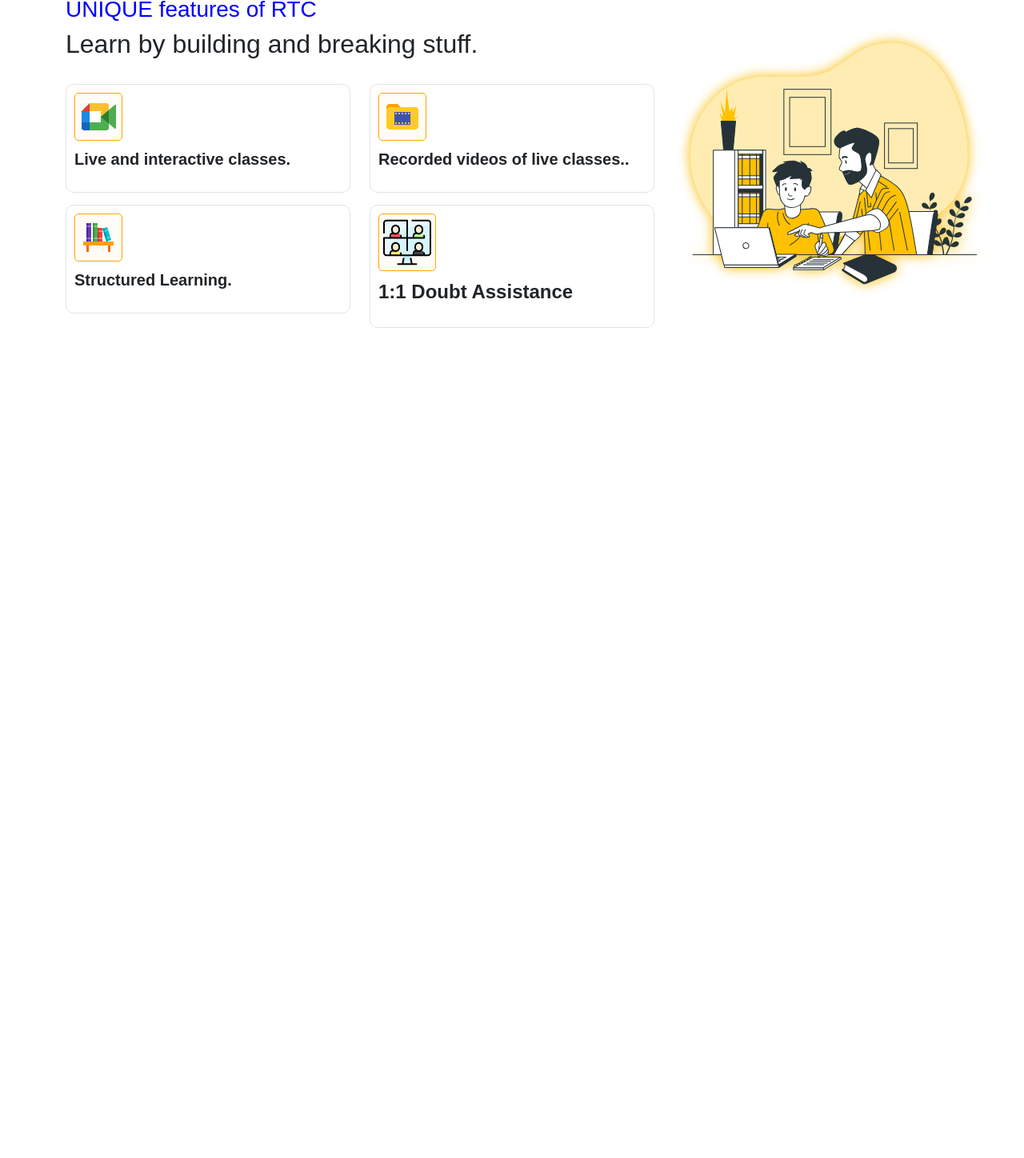
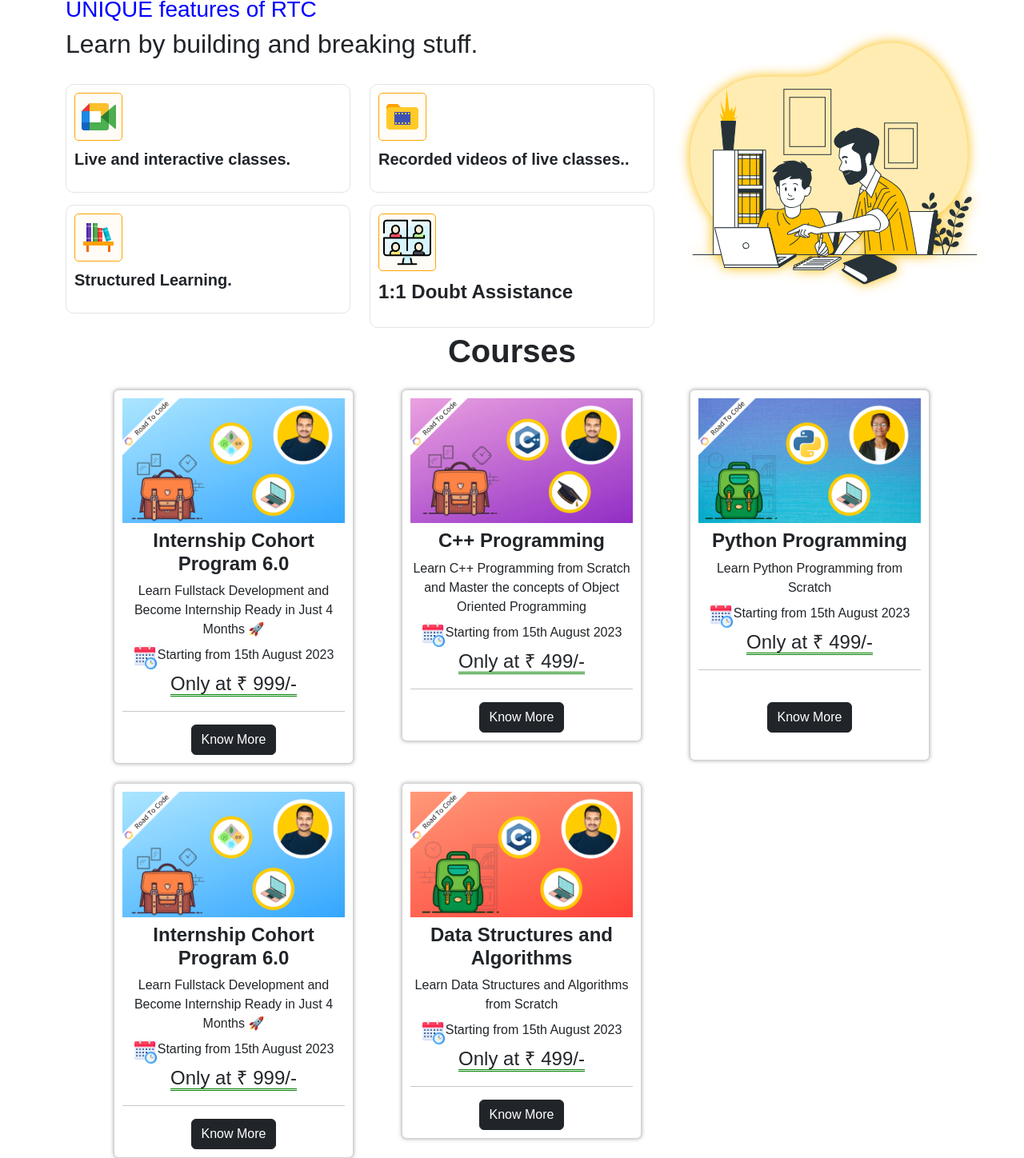
Before and after one commit to saurabhjaykar1603/rtc-clone, a plain HTML site: page index.html in a window 1280 px wide. Shown: the part 519-1967 px from the top of the page at 80% size. Before the commit the page ends 930 px from the top, so only its background shows below. Drawn offline with nearby package versions, Linux system fonts and the light colour scheme; a web font is replaced by a local one.

Commit message:
feat - course card created

```diff
--- a/css/style.css
+++ b/css/style.css
@@ -90,3 +90,23 @@ border-radius:5px
    filter: drop-shadow(0 0 0.45rem #fbbc05);
 
  }
+.course-card-info-container{
+    width:300px;
+    border:2px solid black;
+    padding:10px;
+    border-bottom:3px solid blue;
+
+    box-shadow: 0 0 5px 0px #808080ad;
+
+}
+.course-card-icon-calender-container{
+    display:flex;
+align-item:center;
+justify-content:center;
+
+
+}
+.course-card-price{
+    border-bottom: 3px double green ;
+
+}
--- a/index.html
+++ b/index.html
@@ -170,6 +170,121 @@
         </div>
 
     </div>
+    <div class="container text-center">
+        <h2 class="fs-1 fw-bold mt-1">Courses</h2>
+        <div class="row mt-4 ms-5">
+            <div class="col-md-4">
+                <div class="course-card-info-container card ">
+                    <img src="./img/header/icp.png" alt="">
+                    <h4 class="course-card-title mt-2 fw-bold">Internship Cohort Program 6.0</h4>
+                    <div class="course-card-tagline">Learn Fullstack Development and Become Internship Ready in Just 4
+                        Months 🚀</div>
+                    <div class="course-card-icon-calender-container mt-2">
+                        <img src="./img/header/schedule.png" alt="" height="30px">
+                        Starting from
+                        15th August 2023
+                    </div>
+                    <div class="course-card-price-container fs-4"><span class="course-card-price">Only at ₹ 999/-</span>
+                    </div>
+                    <hr>
+                    <div class="course-card-know-more-btn">
+                        <a href="" class="btn btn-dark">Know More</a>
+                    </div>
+
+                </div>
+            </div>
+            <div class="col-md-4">
+                <div class="course-card-info-container card">
+                    <img src="./img/header/cpp.png" alt="">
+                    <h4 class="course-card-title mt-2 fw-bold">C++ Programming</h4>
+                    <div class="course-card-tagline">Learn C++ Programming from Scratch and Master the concepts of
+                        Object Oriented Programming</div>
+                    <div class="course-card-icon-calender-container mt-2">
+                        <img src="./img/header/schedule.png" alt="" height="30px">
+                        Starting from
+                        15th August 2023
+                    </div>
+                    <div class="course-card-price-container fs-4"><span class="course-card-price">Only at ₹ 499/-</span>
+                    </div>
+                    <hr>
+                    <div class="course-card-know-more-btn">
+                        <a href="" class="btn btn-dark">Know More</a>
+                    </div>
+
+
+
+                </div>
+            </div>
+            <div class="col-md-4">
+                <div class="course-card-info-container card">
+                    <img src="./img/header/python.png" alt="">
+                    <h4 class="course-card-title mt-2 fw-bold">Python Programming</h4>
+                    <div class="course-card-tagline">Learn Python Programming from Scratch</div>
+                    <div class="course-card-icon-calender-container mt-2">
+                        <img src="./img/header/schedule.png" alt="" height="30px">
+                        Starting from
+                        15th August 2023
+                    </div>
+                    <div class="course-card-price-container fs-4"><span class="course-card-price">Only at ₹ 499/-</span>
+                    </div>
+                    <hr>
+                    <div class="course-card-know-more-btn my-4">
+                        <a href="" class="btn btn-dark">Know More</a>
+                    </div>
+
+                </div>
+            </div>
+
+
+
+        </div>
+        <div class="row mt-4 ms-5">
+            <div class="col-md-4">
+                <div class="course-card-info-container card ">
+                    <img src="./img/header/icp.png" alt="">
+                    <h4 class="course-card-title mt-2 fw-bold">Internship Cohort Program 6.0</h4>
+                    <div class="course-card-tagline">Learn Fullstack Development and Become Internship Ready in Just 4
+                        Months 🚀</div>
+                    <div class="course-card-icon-calender-container mt-2">
+                        <img src="./img/header/schedule.png" alt="" height="30px">
+                        Starting from
+                        15th August 2023
+                    </div>
+                    <div class="course-card-price-container fs-4"><span class="course-card-price">Only at ₹ 999/-</span>
+                    </div>
+                    <hr>
+                    <div class="course-card-know-more-btn">
+                        <a href="" class="btn btn-dark">Know More</a>
+                    </div>
+
+                </div>
+            </div>
+            <div class="col-md-4">
+                <div class="course-card-info-container card">
+                    <img src="./img/header/dsa.png" alt="">
+                    <h4 class="course-card-title mt-2 fw-bold">Data Structures and Algorithms</h4>
+                    <div class="course-card-tagline">Learn Data Structures and Algorithms from Scratch</div>
+                    <div class="course-card-icon-calender-container mt-2">
+                        <img src="./img/header/schedule.png" alt="" height="30px">
+                        Starting from
+                        15th August 2023
+                    </div>
+                    <div class="course-card-price-container fs-4"><span class="course-card-price">Only at ₹ 499/-</span>
+                    </div>
+                    <hr>
+                    <div class="course-card-know-more-btn">
+                        <a href="" class="btn btn-dark">Know More</a>
+                    </div>
+
+
+
+                </div>
+            </div>
+
+        </div>
+    </div>
+
+
 
 
 
@@ -177,6 +292,7 @@
         integrity="sha384-geWF76RCwLtnZ8qwWowPQNguL3RmwHVBC9FhGdlKrxdiJJigb/j/68SIy3Te4Bkz"
         crossorigin="anonymous"></script>
 
+
 </body>
 
 </html>
```
Also changed, not shown: img/header/How-to-Learn-Python.jpg (deleted), img/header/cpppp-490x490.webp (deleted), img/header/d1326ca6cca8038cd115a061b4e2b3bc-840x430.png (deleted), img/header/download.png (deleted), img/header/downloadpy.jfif (deleted), img/header/dsa.png (added), img/header/icp.png (added).
